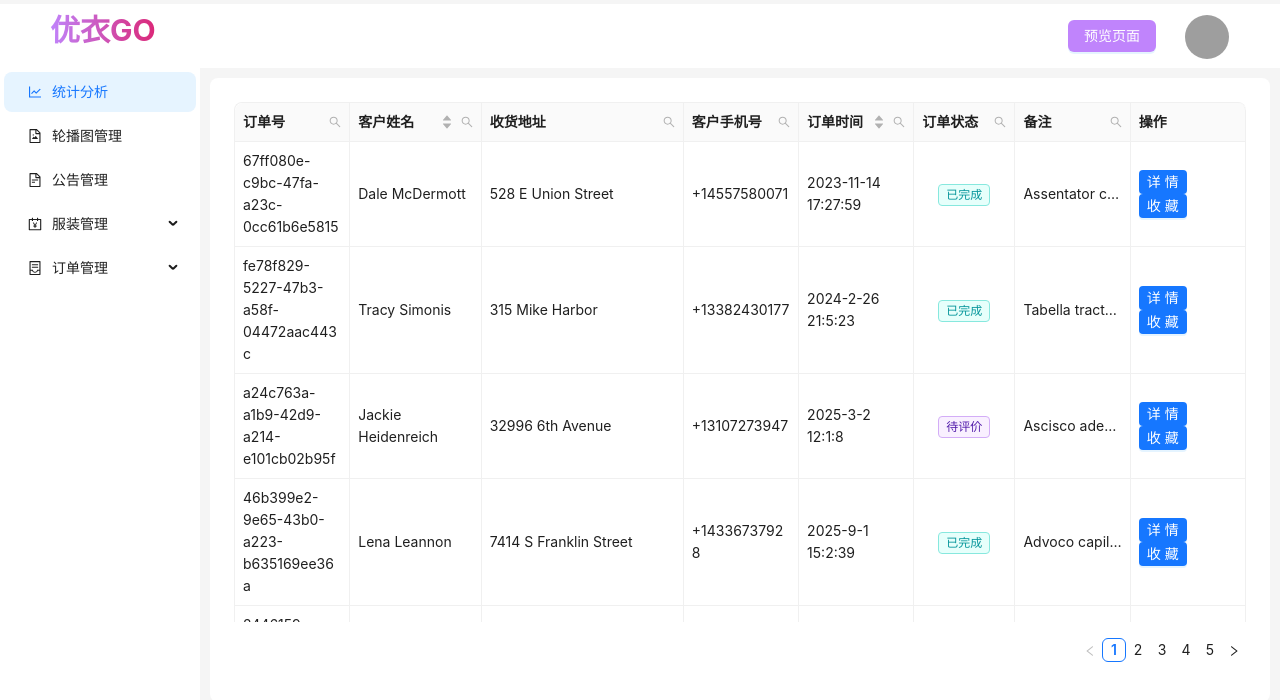
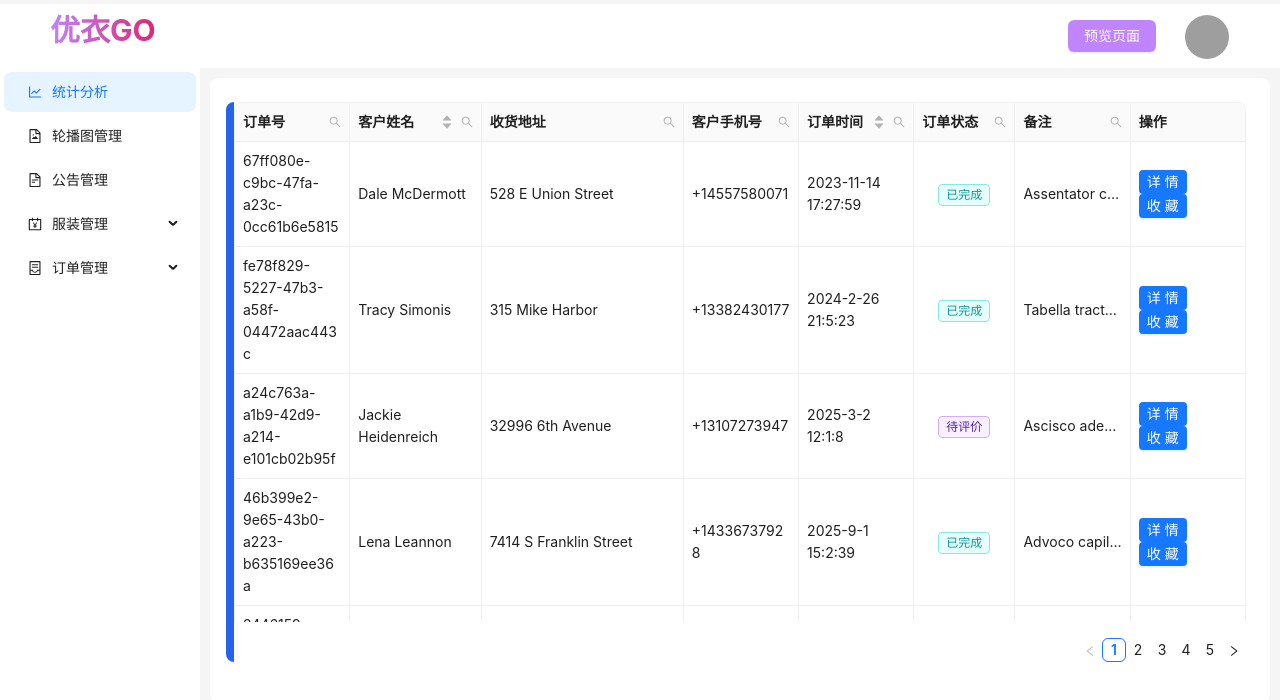
Before and after one commit to theskyworld/YouYiGO-admin-frontend, a React (Vite) app: page /order/list in a window 1280 px wide. Shown: the top 700 px of the page. Built offline with nearby package versions, Linux system fonts and the light colour scheme; grey boxes are pictures that could not be loaded.

Commit message:
feat: 添加表格样式

```diff
--- a/src/components/ClothingTable.tsx
+++ b/src/components/ClothingTable.tsx
@@ -268,6 +268,11 @@ export default function ClothingTable() {
     },
   ];
   return (
+    <div className="relative">
+      <div
+        className="absolute top-0 left-[-8px] bg-blue-600 w-2"
+        style={{ borderRadius: "8px 0 0 8px", height: "67vh" }}
+      ></div>
       <Table
         columns={columns}
         dataSource={data}
@@ -275,5 +280,6 @@ export default function ClothingTable() {
         bordered
         scroll={{ y: "60vh", x: "110vw" }}
       />
+    </div>
   );
 }
--- a/src/components/OrderTable.tsx
+++ b/src/components/OrderTable.tsx
@@ -258,6 +258,11 @@ export default function OrderTable() {
   ];
 
   return (
+    <div className="relative">
+      <div
+        className="absolute top-0 left-[-8px] bg-blue-600 w-2"
+        style={{ borderRadius: "8px 0 0 8px", height: "70vh" }}
+      ></div>
       <Table
         columns={columns}
         dataSource={data}
@@ -265,5 +270,6 @@ export default function OrderTable() {
         bordered
         scroll={{ y: "60vh" }}
       />
+    </div>
   );
 }
```
Lines whose indentation alone changed are shown as unchanged.
